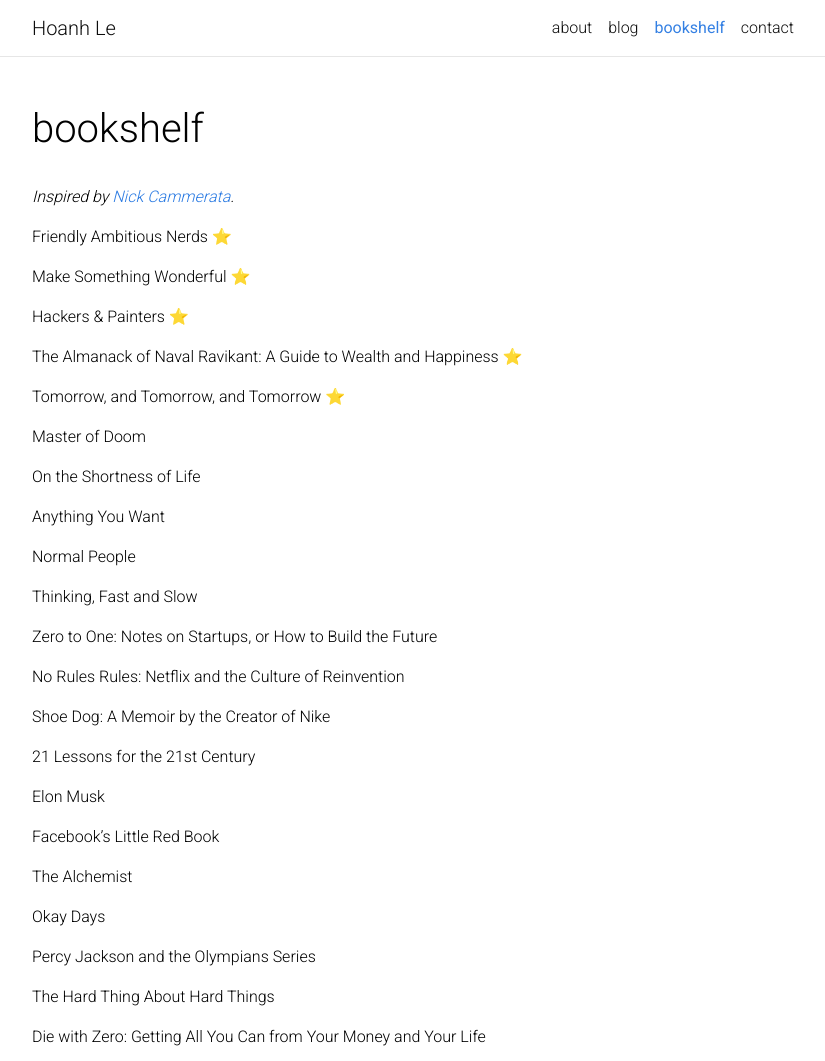
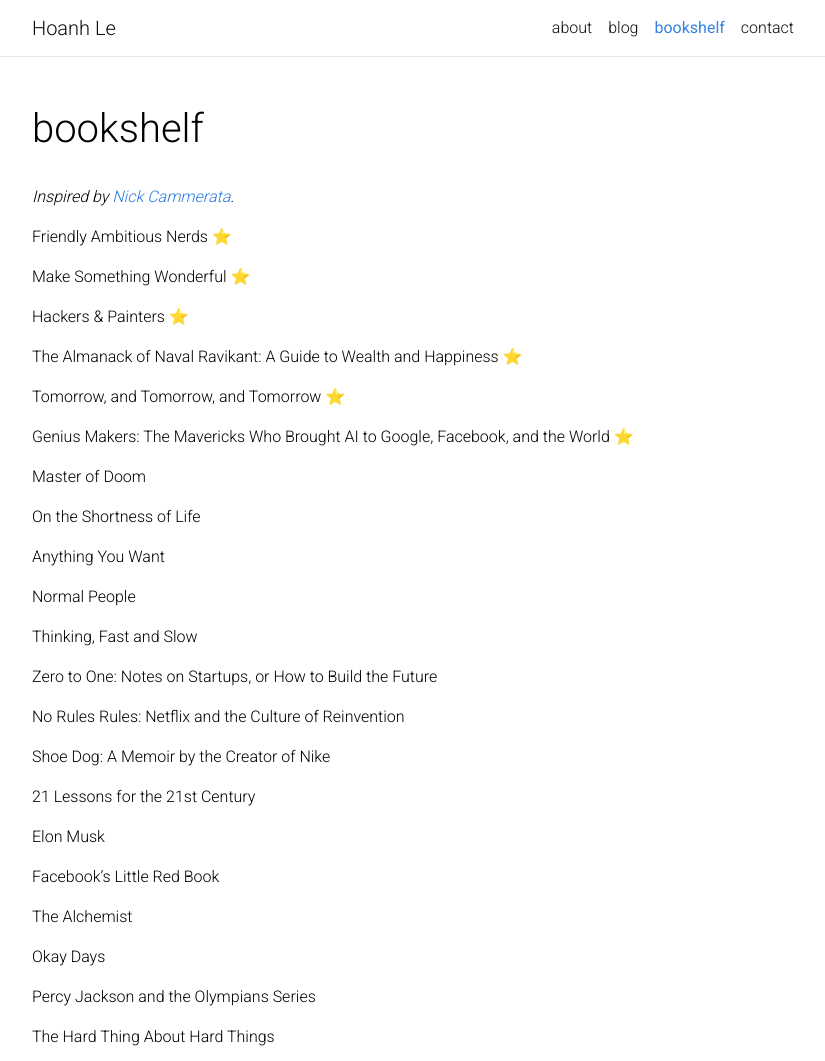
Before and after one commit to hoanhle/hoanhle.github.io, a Jekyll site: the page built from _pages/bookshelf.md, in a window 1280 px wide and 1275 px high, cut to the strip 0-1061 px from the top of the window. Shown: the whole strip, without its empty margins (223-1048 px from the left). Built offline with Jekyll 4.4.1, drawn with Linux system fonts in a browser that asks for light colours; comment, search, counter and statistics services are not loaded; a style sheet for code colours, icons or effects is not loaded.

Commit message:
add genius makers

```diff
--- a/_pages/bookshelf.md
+++ b/_pages/bookshelf.md
@@ -19,6 +19,8 @@
 The Almanack of Naval Ravikant: A Guide to Wealth and Happiness ⭐
 
 Tomorrow, and Tomorrow, and Tomorrow ⭐
+
+Genius Makers: The Mavericks Who Brought AI to Google, Facebook, and the World ⭐
 
 Master of Doom
 
```
